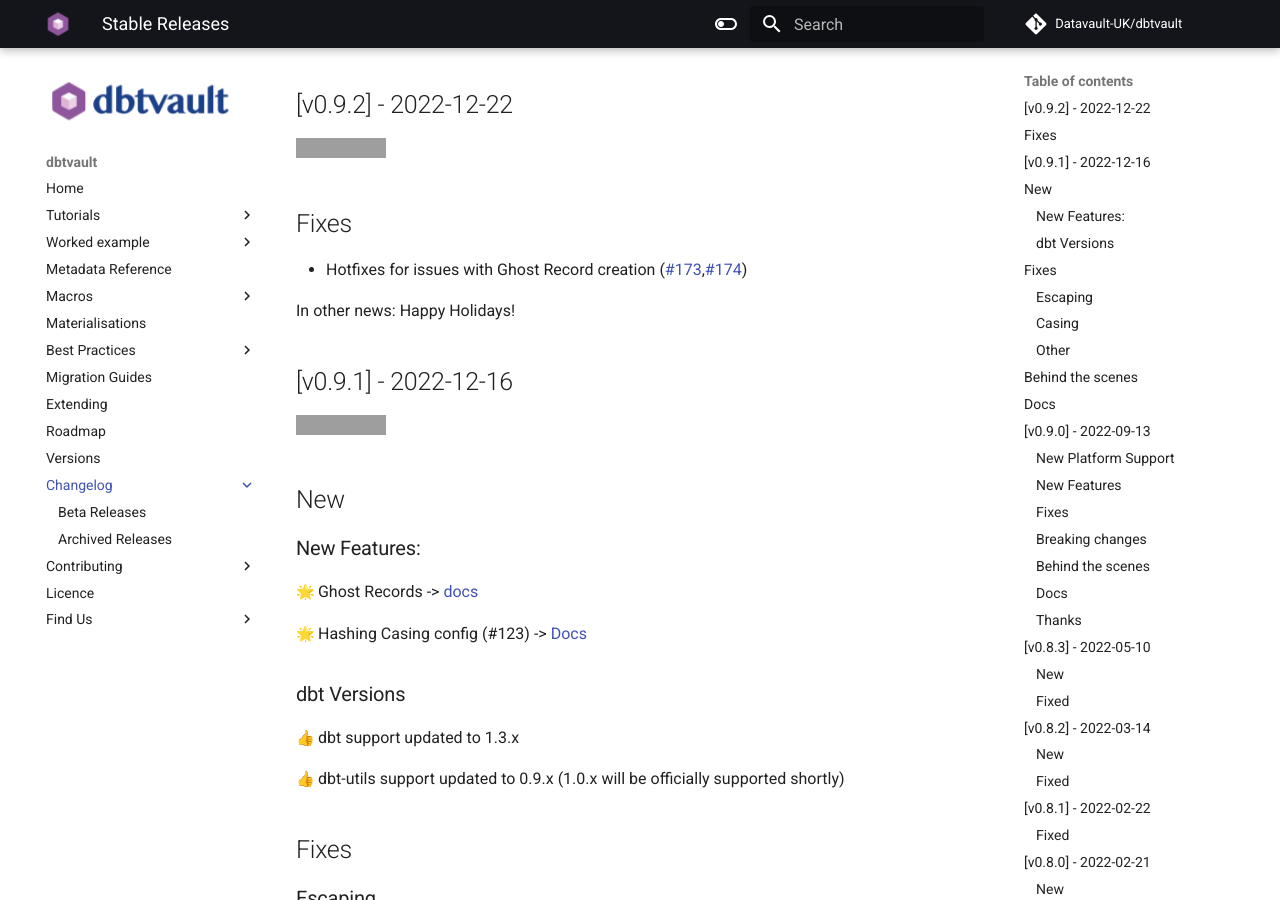
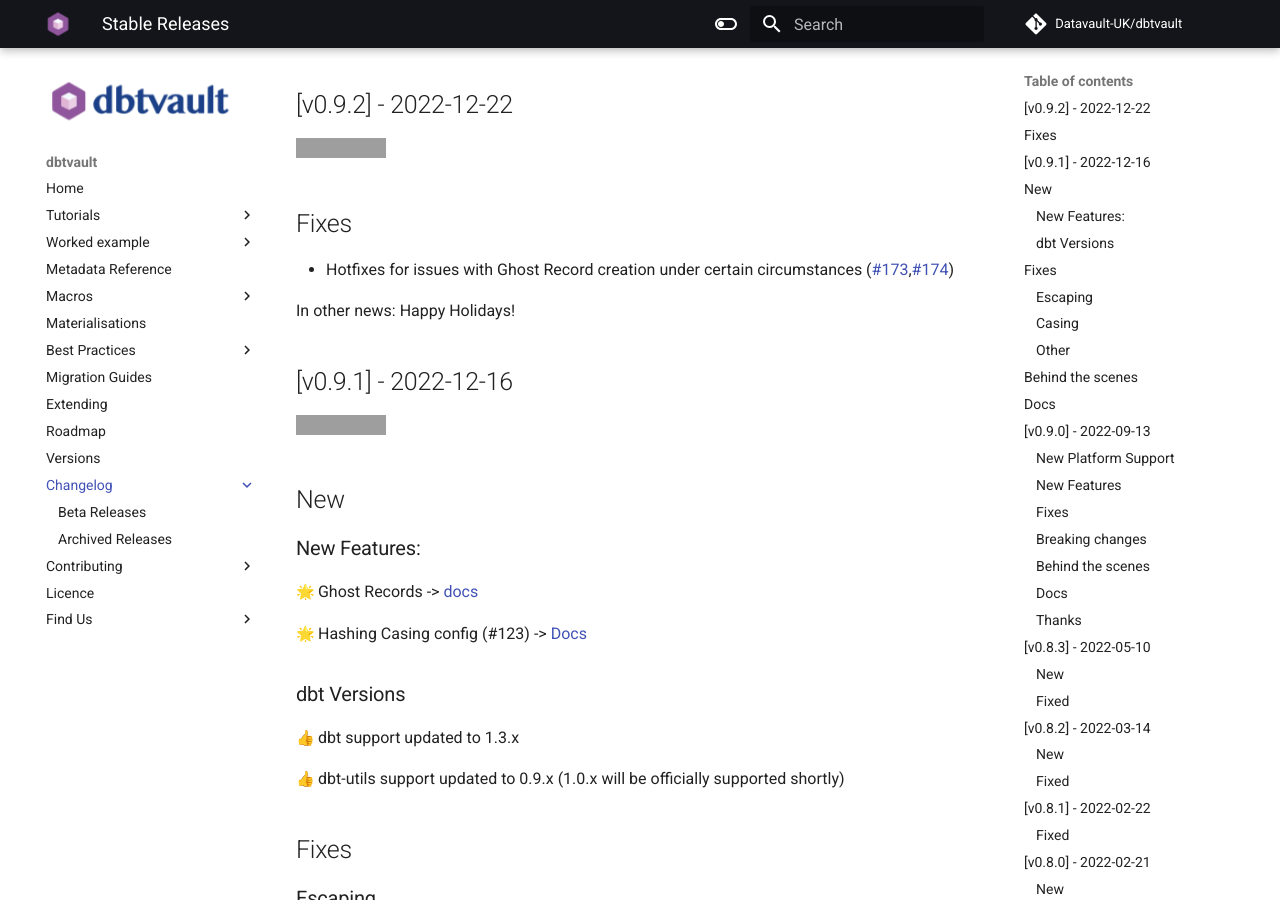
Before and after one commit to Datavault-UK/automate-dv-docs, an MkDocs documentation site: the page built from docs/changelog/index.md, in a window 1280 px wide and 900 px high, scrolled down 373 px. Built offline with MkDocs 1.6.1 and Material for MkDocs 9.7.7, drawn with Linux system fonts in a browser that asks for light colours; emoji names are drawn with the system emoji font; comment, search, counter and statistics services are not loaded; grey boxes are pictures that could not be loaded.

Commit message:
Change wording to match github

```diff
--- a/docs/changelog/index.md
+++ b/docs/changelog/index.md
@@ -16,7 +16,7 @@
 
 ## Fixes
 
-- Hotfixes for issues with Ghost Record creation ([#173](https://github.com/Datavault-UK/dbtvault/issues/173),[#174](https://github.com/Datavault-UK/dbtvault/issues/174))
+- Hotfixes for issues with Ghost Record creation under certain circumstances ([#173](https://github.com/Datavault-UK/dbtvault/issues/173),[#174](https://github.com/Datavault-UK/dbtvault/issues/174))
 
 In other news: Happy Holidays!
 
```
